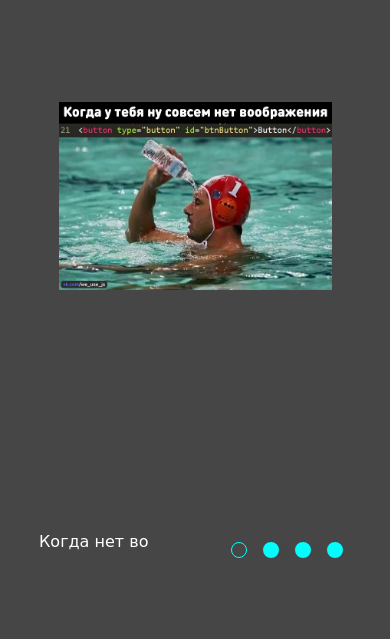
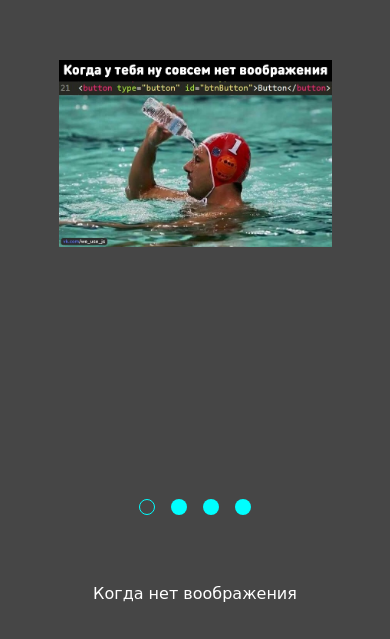
Before and after one commit to drEdisn/css-mem-slider, a plain HTML site: page cssMemSlider/index.html in a window 390 px wide. Shown: the part 205-844 px from the top of the page. Drawn offline with Linux system fonts and the light colour scheme; a web font is replaced by a local one.

Commit message:
feat: add response design (Fri, May 13, 2022 9:15:00 AM)

```diff
--- a/cssMemSlider/index.html
+++ b/cssMemSlider/index.html
@@ -40,10 +40,10 @@
         </div>
       </div>
       <div class="nav-buttons">
-          <label for="slide1" class="nav-buttons__item"></label>
-          <label for="slide2" class="nav-buttons__item"></label>
-          <label for="slide3" class="nav-buttons__item"></label>
-          <label for="slide4" class="nav-buttons__item"></label>
+          <label for="slide1" class="nav-buttons__item item1"><div class="label__content"></div></label>
+          <label for="slide2" class="nav-buttons__item item2"><div class="label__content"></div></label>
+          <label for="slide3" class="nav-buttons__item item3"><div class="label__content"></div></label>
+          <label for="slide4" class="nav-buttons__item item4"><div class="label__content"></div></label>
       </div>
     </div>
 
--- a/cssMemSlider/style/style.css
+++ b/cssMemSlider/style/style.css
@@ -99,24 +99,19 @@ input {
 .nav-buttons__item {
   width: 2em;
   height: 2em;
+  background-color: inherit;
+  cursor: pointer;
+  display: flex;
+  justify-content: center;
+  align-items: center;
+}
+
+.label__content {
+  width: 1em;
+  height: 1em;
   background-color: aqua;
-  border: 0.5em solid rgb(70, 70, 70);
   border-radius: 50%;
   cursor: pointer;
-}
-
-#slide1:not(:checked) ~ .con .nav-buttons label:nth-child(1):hover,
-#slide2:not(:checked) ~ .con .nav-buttons label:nth-child(2):hover,
-#slide3:not(:checked) ~ .con .nav-buttons label:nth-child(3):hover,
-#slide4:not(:checked) ~ .con .nav-buttons label:nth-child(4):hover {
-  background-color: white;
-}
-
-#slide1:checked ~ .con .nav-buttons label:nth-child(1):hover,
-#slide2:checked ~ .con .nav-buttons label:nth-child(2):hover,
-#slide3:checked ~ .con .nav-buttons label:nth-child(3):hover,
-#slide4:checked ~ .con .nav-buttons label:nth-child(4):hover {
-  border-color: white;
 }
 
 #slide1:checked ~ .content {
@@ -151,13 +146,44 @@ input {
   margin-left: -300%;
 }
 
-#slide1:checked ~ .con .nav-buttons label:nth-child(1),
-#slide2:checked ~ .con .nav-buttons label:nth-child(2),
-#slide3:checked ~ .con .nav-buttons label:nth-child(3),
-#slide4:checked ~ .con .nav-buttons label:nth-child(4) {
+#slide1:checked ~ .con label:nth-child(1) .label__content,
+#slide2:checked ~ .con label:nth-child(2) .label__content,
+#slide3:checked ~ .con label:nth-child(3) .label__content,
+#slide4:checked ~ .con label:nth-child(4) .label__content {
   width: 1em;
   height: 1em;
   background-color: inherit;
   border: 0.1em solid aqua;
   margin: 0.5em;
 }
+
+.item1:hover .label__content,
+.item2:hover .label__content,
+.item3:hover .label__content,
+.item4:hover .label__content{
+  background-color: white;
+}
+
+#slide1:checked ~ .con label:nth-child(1):hover .label__content,
+#slide2:checked ~ .con label:nth-child(2):hover .label__content,
+#slide3:checked ~ .con label:nth-child(3):hover .label__content,
+#slide4:checked ~ .con label:nth-child(4):hover .label__content {
+  border-color: white;
+}
+
+@media (max-width: 768px) {
+  .con {
+    flex-direction: column-reverse;
+    height: 15%;
+    justify-content: space-between;
+    align-items: center;
+  }
+  .view__text {
+    height: 25%;
+    width: 80%;
+  }
+
+  .content__block-text {
+    text-align: center;
+  }
+}
```
